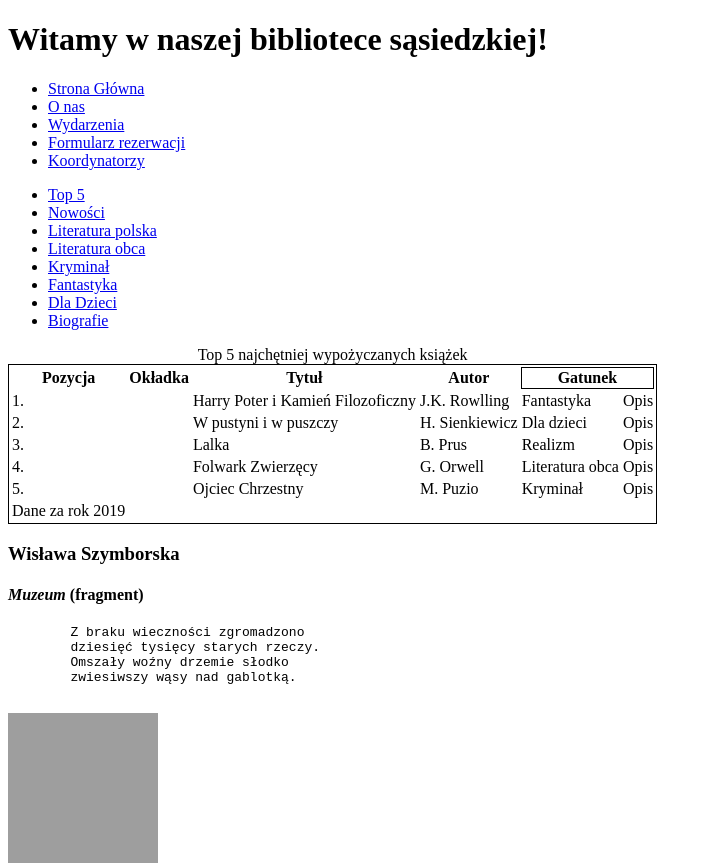
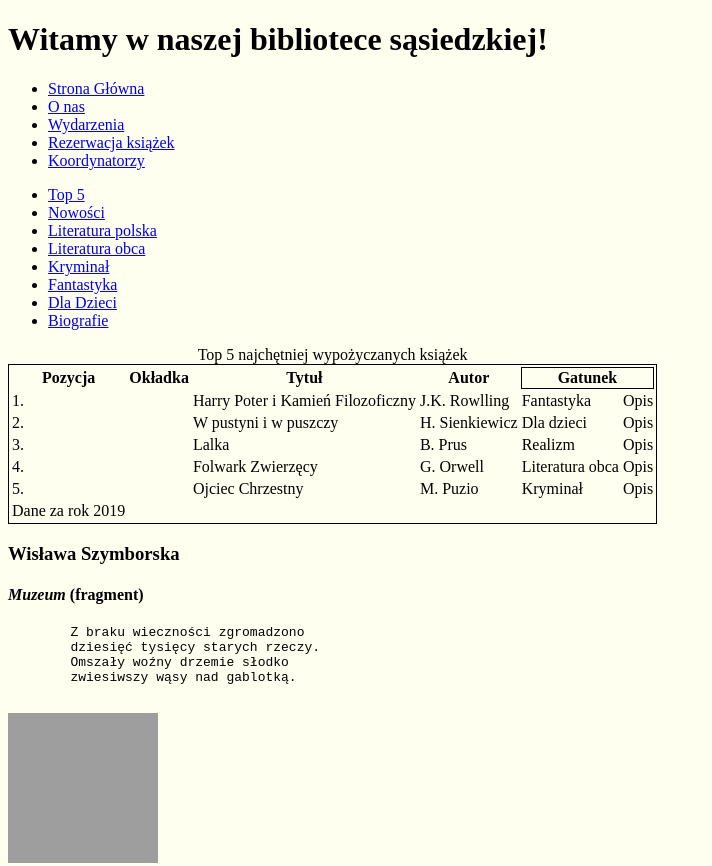
Before and after one commit to dowely/neighbourhood-library, a plain HTML site: page index.html in a window 1280 px wide. Shown: the top 866 px of the page, without its empty margins (0-712 px from the left). Drawn offline with Linux system fonts and the light colour scheme; grey boxes are pictures that could not be loaded.

Commit message:
Added internal styling and some toDo items

```diff
--- a/index.html
+++ b/index.html
@@ -5,6 +5,9 @@
   <head>
     <meta charset="utf-8">
     <title>Biblioteka Sąsiedzka</title>
+    <style>
+      body {background-color: ivory;}
+    </style>
   </head>
 
   <body>
@@ -16,7 +19,7 @@
         <li><a href="index.html">Strona Główna</a></li>
         <li><a href="#">O nas</a></li>
         <li><a href="#">Wydarzenia</a></li>
-        <li><a href="#">Formularz rezerwacji</a></li>
+        <li><a href="#">Rezerwacja książek</a></li>
         <li><a href="#">Koordynatorzy</a></li>
       </ul>
     </nav>
@@ -108,7 +111,7 @@
 
     <div>
       <h3 title="Laureatka Nagrody Nobla">Wisława Szymborska</h3>
-      <h4><em>Muzeum</em> (fragment)</h4>
+      <h4><cite>Muzeum</cite> (fragment)</h4>
       <pre>
         Z braku wieczności zgromadzono
         dziesięć tysięcy starych rzeczy.
```
Also changed, not shown: toDoItems.txt.
